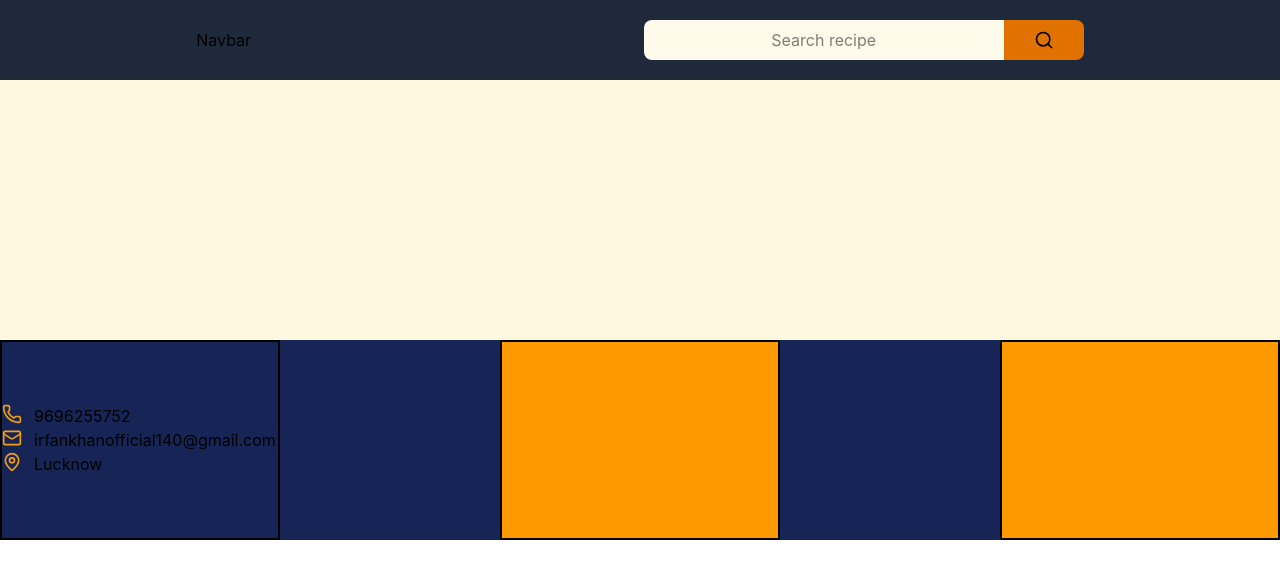
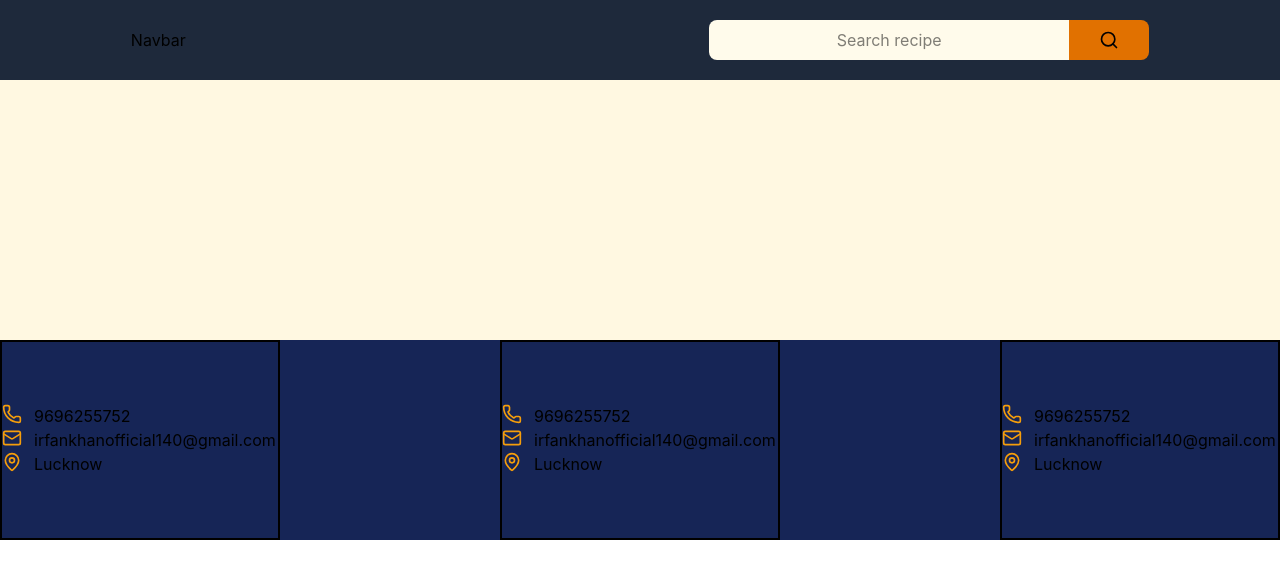
Before and after one commit to DevIrfankhan/FoodsRecipe, a React (Vite) app: page /recipe/1 in a window 1280 px wide. Shown: the top 578 px of the page. Built offline with nearby package versions, Linux system fonts and the light colour scheme; no server answers.

Commit message:
New Update

```diff
--- a/src/components/Footer.jsx
+++ b/src/components/Footer.jsx
@@ -26,8 +26,35 @@ const Footer = () => {
           <span> {listInfo.location} </span>
         </div>
       </div>
-      <div className=" bg-amber-500 w-70 h-50 border-2" ></div>
-      <div className=" bg-amber-500 w-70 h-50 border-2" ></div>
+      <div className=" flex items-start justify-center flex-col  w-70 h-50 border-2  "   >
+        <div className="flex gap-3" >
+          <Phone size={20} className="text-[#F59E0B]" />
+          <span> {listInfo.contact} </span>
+        </div>
+        <div className="flex gap-3" >
+          <Mail size={20}  className="text-[#F59E0B]"/>
+          <span> {listInfo.email} </span>
+        </div>
+        <div className="flex gap-3" >
+          < MapPin size={20} className="text-[#F59E0B]" />
+          <span> {listInfo.location} </span>
+        </div>
+      </div>
+      <div className=" flex items-start justify-center flex-col  w-70 h-50 border-2  "   >
+        <div className="flex gap-3" >
+          <Phone size={20} className="text-[#F59E0B]" />
+          <span> {listInfo.contact} </span>
+        </div>
+        <div className="flex gap-3" >
+          <Mail size={20}  className="text-[#F59E0B]"/>
+          <span> {listInfo.email} </span>
+        </div>
+        <div className="flex gap-3" >
+          < MapPin size={20} className="text-[#F59E0B]" />
+          <span> {listInfo.location} </span>
+        </div>
+      </div>
+
     </div>
   )
 }
--- a/src/components/Navbar.jsx
+++ b/src/components/Navbar.jsx
@@ -9,6 +9,7 @@ const Navbar = ({ inputValue }) => {
   return (
     <div className="fixed z-50 top-0 flex-col md:flex-row  w-full py-5 h-40 md:h-20 flex bg-[#1E293B] justify-around items-center">
       <h1>Navbar</h1>
+      <div></div>
       <div className="h-10 w-auto flex ">
         <input type="text" value={value} onChange={(e) => setValue(e.target.value)} placeholder="Search recipe" className="  rounded-l-lg h-full bg-amber-50 w-40 md:w-90 outline-0 border-0 text-center
          placeholder:text-center" />
```
